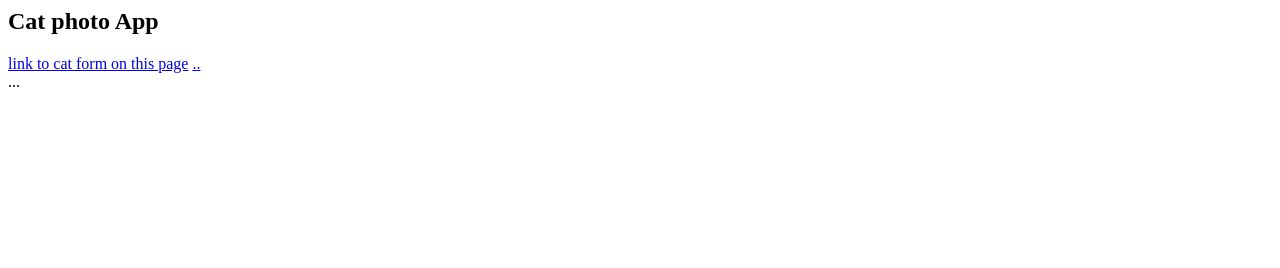
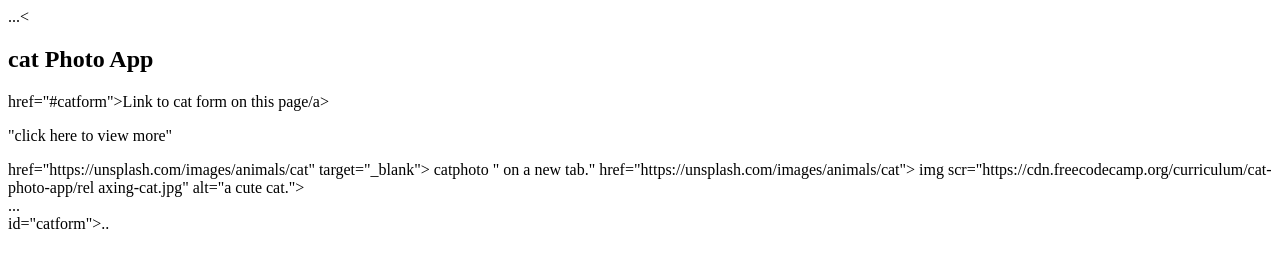
Before and after one commit to knightmoves-schools/003-anchors-Romantrickey-ops, a website: page index.html in a window 1280 px wide. Drawn offline with Linux system fonts and the light colour scheme.

Commit message:
Update index.html

```diff
--- a/index.html
+++ b/index.html
@@ -1,8 +1,13 @@
 <html>
-<h2>Cat photo App</h2>    <head>
-<a href="#catfrom">link to cat form on this page</a>
- <a href="https://unsplah.com/images/animals/cat">..</a>   </head>
-<div id="catform">...</div>    <body>
-
-    </body>
-</html>
+<head>...<    <head>
+<h2>cat Photo App</h2>
+<a>href="#catform">Link to cat form on this page/a>    </head>
+<p> "click here to view more"</p>
+ <a>href="https://unsplash.com/images/animals/cat" target="_blank">
+  catphoto</a>   <body>
+ " on a new tab."
+<a> href="https://unsplash.com/images/animals/cat">
+img scr="https://cdn.freecodecamp.org/curriculum/cat-photo-app/rel
+axing-cat.jpg" alt="a cute cat."> </a>   </body>
+<div>...</div>
+<div> id="catform">..</div>
```
